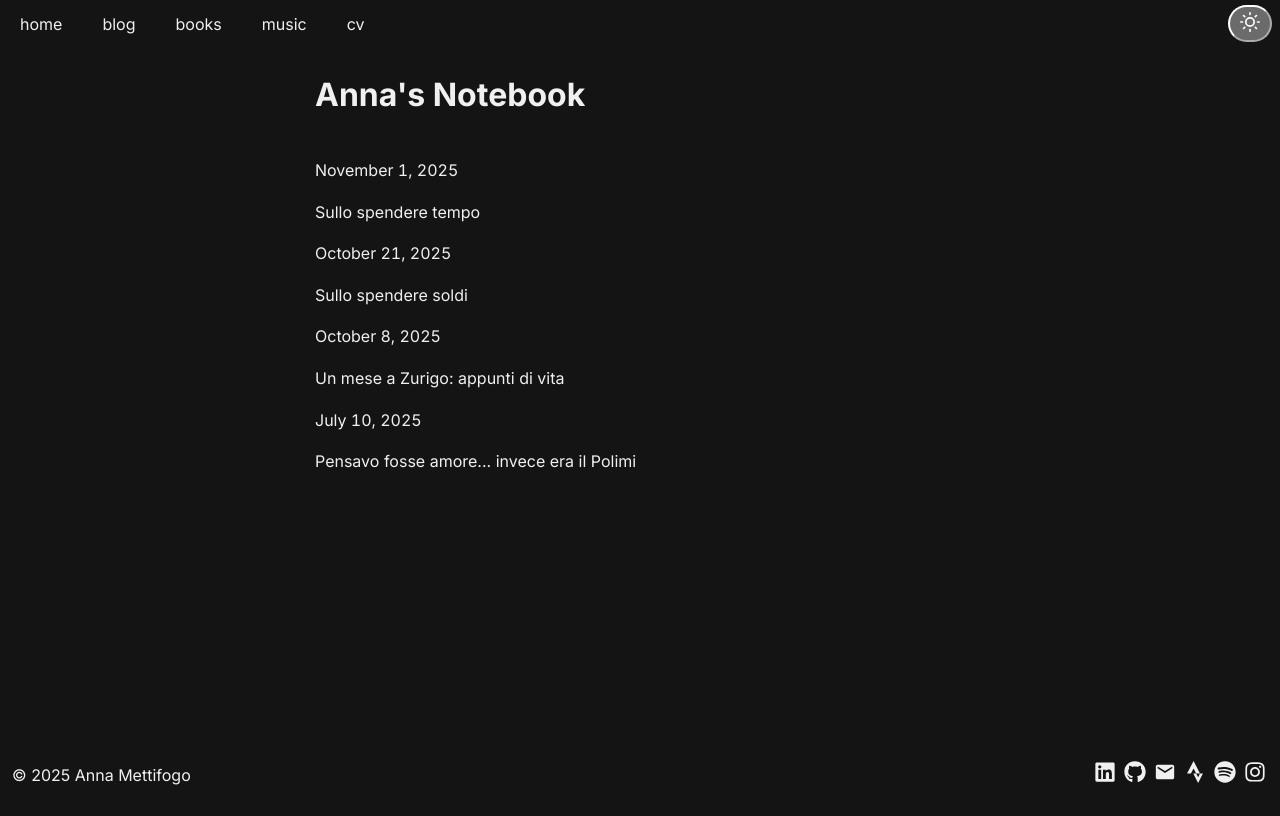
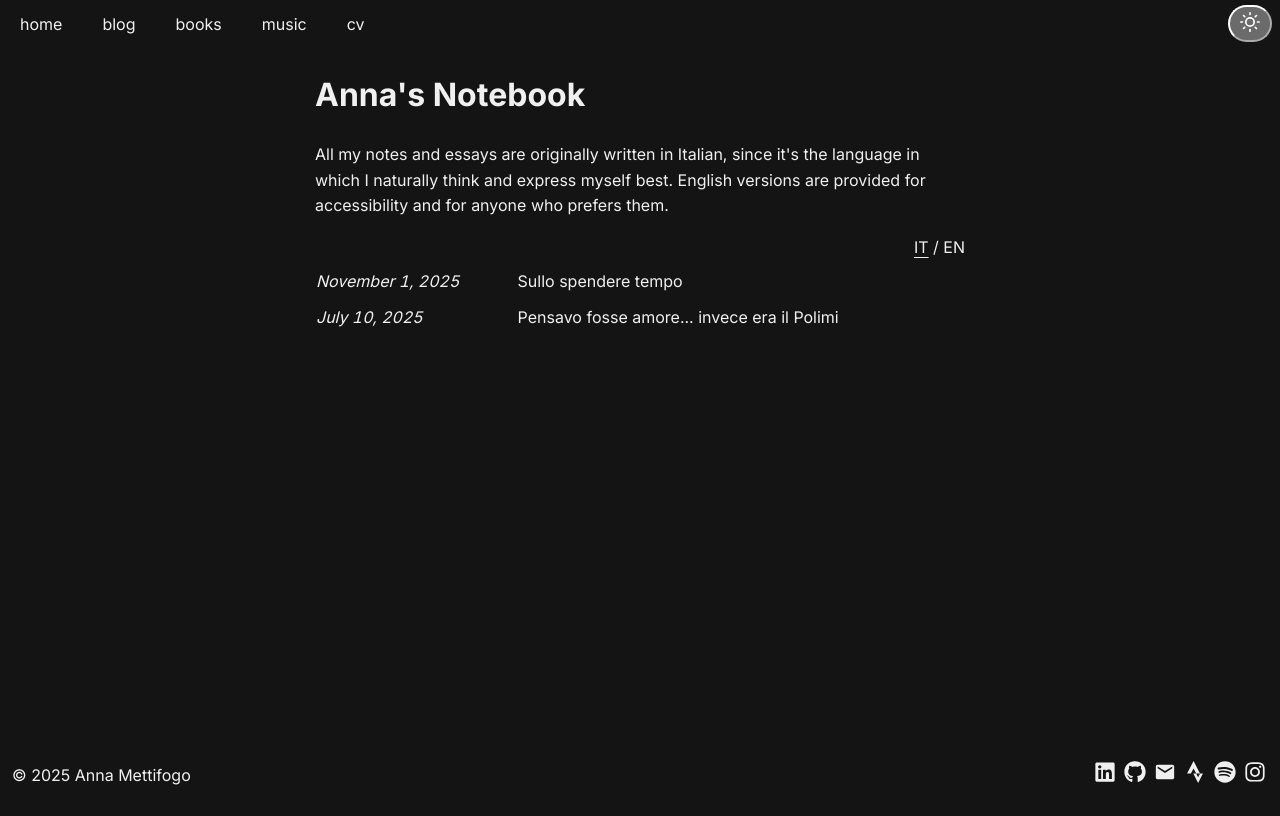
Before and after one commit to MettiFire/mywebsite, a Next.js app: page /blog in a window 1280 px wide. Built offline with nearby package versions, Linux system fonts and the light colour scheme.

Commit message:
feat: Aggiungi il componente LanguageSwitcher e aggiorna la pagina del blog

```diff
--- a/app/api/views/views.json
+++ b/app/api/views/views.json
@@ -1,5 +1,5 @@
 {
   "undefined": 2,
   "01-try": 8,
-  "page.tsx": 6
+  "page.tsx": 8
 }
--- a/app/blog/page.tsx
+++ b/app/blog/page.tsx
@@ -1,4 +1,5 @@
 import Link from 'next/link';
+import LanguageSwitcher from "@/components/LanguageSwitcher";
 
 export const metadata = {
   title: "Anna's Notebook",
@@ -6,9 +7,7 @@ export const metadata = {
 };
 
 const posts = [
-  { date: 'November 1, 2025', title: 'Sullo spendere tempo', href: '/blog/04-about-time' },
-  { date: 'October 21, 2025', title: 'Sullo spendere soldi', href: '/blog/03-about-spending' },
-  { date: 'October 8, 2025', title: 'Un mese a Zurigo: appunti di vita', href: '/blog/02-one-month-eth' },
+  { date: 'November 1, 2025', title: 'Sullo spendere tempo', href: '/blog/01-try' },
   { date: 'July 10, 2025', title: 'Pensavo fosse amore... invece era il Polimi', href: '/blog/01-try' },
 ];
 
@@ -20,30 +19,40 @@ export default function BlogPage() {
         Anna's Notebook
       </h1>
 
-      <div>
-        {posts.map((post) => (
-          <div
-            key={post.href}
-            // Contenitore: colonna su mobile, riga su desktop
-            className="w-full flex flex-col sm:flex-row sm:space-x-2 mb-4"
-          >
-            {/* 2. La Data (con classi aggiornate) */}
-            <p
-              className="flex text-neutral-600 dark:text-neutral-400 w-full sm:w-[140px] sm:flex-shrink-0 tabular-nums"
-            >
-              {post.date}
+
+      <p className="text-neutral-600 dark:text-neutral-400 mb-10 leading-relaxed">
+        All my notes and essays are originally written in Italian, since it's the language
+        in which I naturally think and express myself best.
+        English versions are provided for accessibility and for anyone who prefers them.
       </p>
 
-            {/* 3. Il Titolo (con classi aggiornate) */}
+
+      <div className="flex justify-end mb-6">
+        <LanguageSwitcher current="it" />
+      </div>
+
+      <table className="w-full border-separate" style={{ borderSpacing: '0 0.5rem' }}>
+        <tbody>
+          {posts.map((post) => (
+            <tr key={post.href}>
+              <td className="text-neutral-600 dark:text-neutral-400 italic tabular-nums pr-8 align-baseline whitespace-nowrap">
+                {post.date}
+              </td>
+              <td className="align-baseline">
                 <Link
                   href={post.href}
-              className="flex text-neutral-900 dark:text-neutral-100 tracking-tight hover:underline underline-offset-4 w-full sm:flex-1 text-red-500"
+                  className="text-neutral-900 dark:text-neutral-100 hover:underline underline-offset-4"
                 >
                   {post.title}
                 </Link>
-          </div>
+              </td>
+            </tr>
           ))}
-      </div>
+        </tbody>
+      </table>
+
+
+
 
     </main>
   );
--- a/app/globals.css
+++ b/app/globals.css
@@ -154,3 +154,30 @@ main{
   padding-top: 20px;
   padding-bottom: 20px;
 }
+
+
+
+
+
+
+.post-row {
+  display: flex;
+  align-items: baseline;
+  gap: 2rem;
+  padding: 0.7rem 0;
+}
+
+.post-date {
+  width: 200px;
+  color: var(--muted-text); /* usa il tuo tema */
+  flex-shrink: 0;
+}
+
+.post-title {
+  color: var(--text);
+  text-decoration: none;
+}
+
+.post-title:hover {
+  text-decoration: underline;
+}
--- /dev/null
+++ b/components/LanguageSwitcher.tsx
@@ -0,0 +1,28 @@
+"use client";
+
+import Link from "next/link";
+import { usePathname } from "next/navigation";
+
+export default function LanguageSwitcher({ current }: { current: "it" | "en" }) {
+  const pathname = usePathname();
+
+  // genera automaticamente lo switch del percorso
+  const switchTo = current === "it" ? "en" : "it";
+  const newPath =
+    current === "it"
+      ? pathname.replace("/it", "")
+      : `/it${pathname}`;
+
+  return (
+    <div className="text-xs">
+      <span className={current === "it" ? "text-neutral-700 dark:text-neutral-300 underline underline-offset-4" : "text-neutral-400 dark:text-neutral-500"}>IT</span>
+      <span className="text-neutral-400 dark:text-neutral-500"> / </span>
+      <Link
+        href={newPath}
+        className="hover:underline underline-offset-4"
+      >
+        <span className={current === "en" ? "text-neutral-700 dark:text-neutral-300 underline underline-offset-4" : "text-neutral-400 dark:text-neutral-500"}>EN</span>
+      </Link>
+    </div>
+  );
+}
```
Also changed, not shown: app/blog/posts/it/01-try/page.tsx (renamed from app/blog/01-try/page.tsx). Lines whose indentation alone changed are shown as unchanged.
